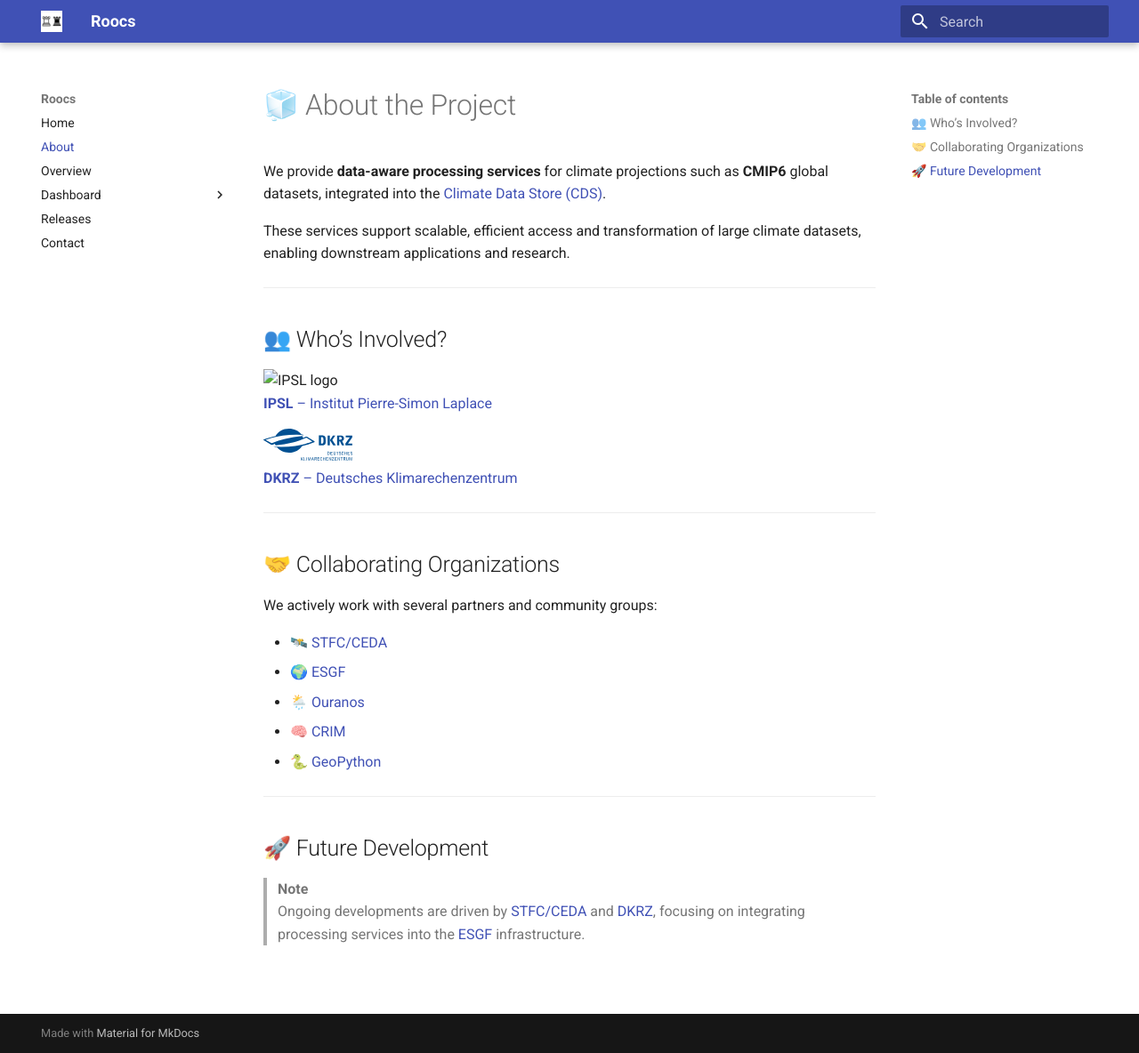
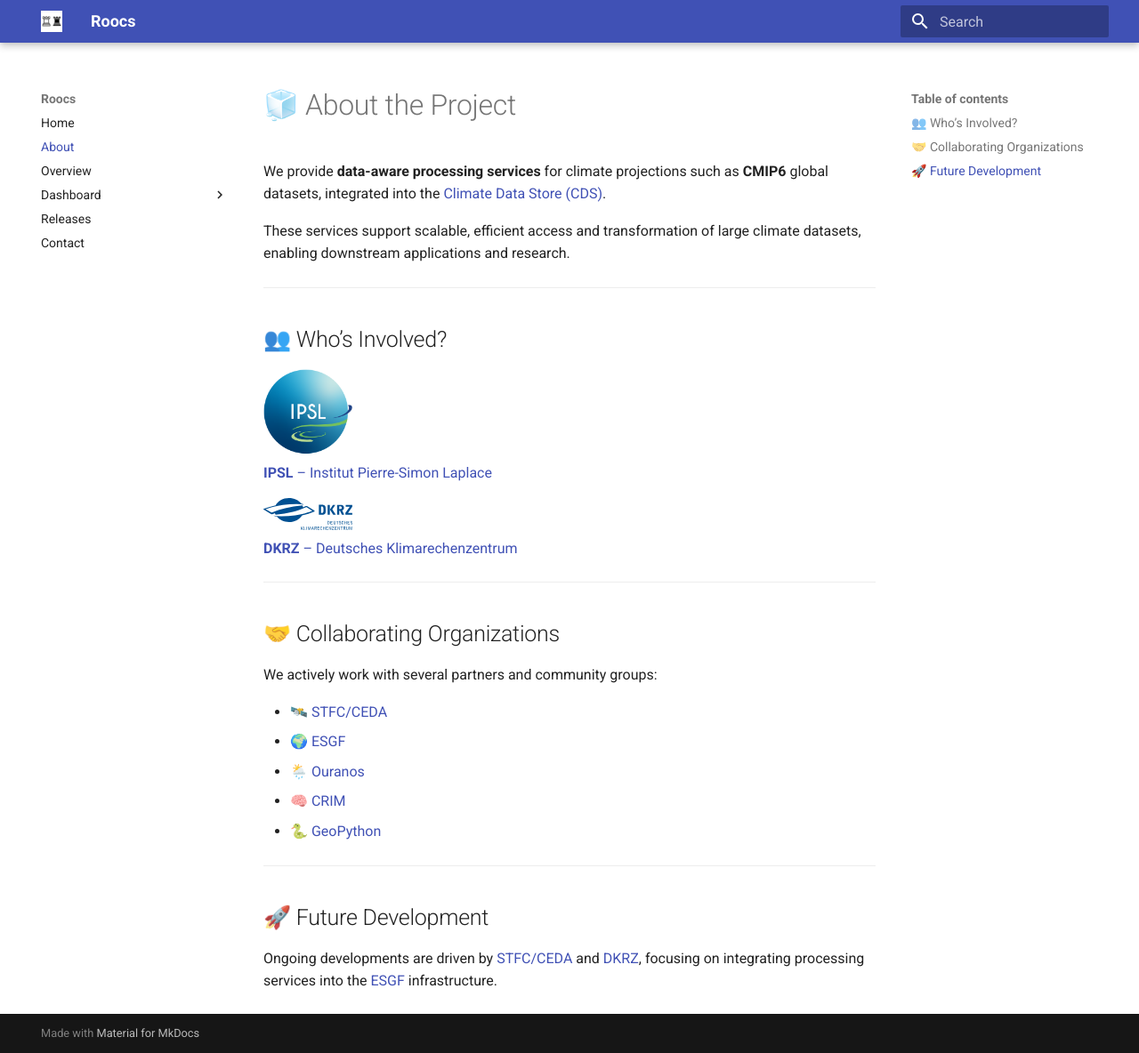
Before and after one commit to roocs/roocs.github.io, an MkDocs documentation site: the page built from docs/about.md, in a window 1280 px wide and 1184 px high. Shown: the whole window at 89% size. Built offline with MkDocs 1.6.1 and Material for MkDocs 9.7.7, drawn with Linux system fonts in a browser that asks for light colours.

Commit message:
fixed logo

```diff
--- a/docs/about.md
+++ b/docs/about.md
@@ -8,7 +8,7 @@
 
 ## 👥 Who’s Involved?
 
-![IPSL logo](ipsl.png){ width=100 }
+![IPSL logo](images/ipsl.png){ width=100 }
 [**IPSL** – Institut Pierre-Simon Laplace](https://www.ipsl.fr/en)
 
 ![DKRZ logo](images/dkrz.svg){ width=100 }
@@ -30,5 +30,4 @@
 
 ## 🚀 Future Development
 
-> **Note**
-> Ongoing developments are driven by [STFC/CEDA](http://www.ceda.ac.uk/) and [DKRZ](https://www.dkrz.de/), focusing on integrating processing services into the [ESGF](https://esgf.llnl.gov/) infrastructure.
+Ongoing developments are driven by [STFC/CEDA](http://www.ceda.ac.uk/) and [DKRZ](https://www.dkrz.de/), focusing on integrating processing services into the [ESGF](https://esgf.llnl.gov/) infrastructure.
```
Also changed, not shown: docs/images/ipsl.png (added).
